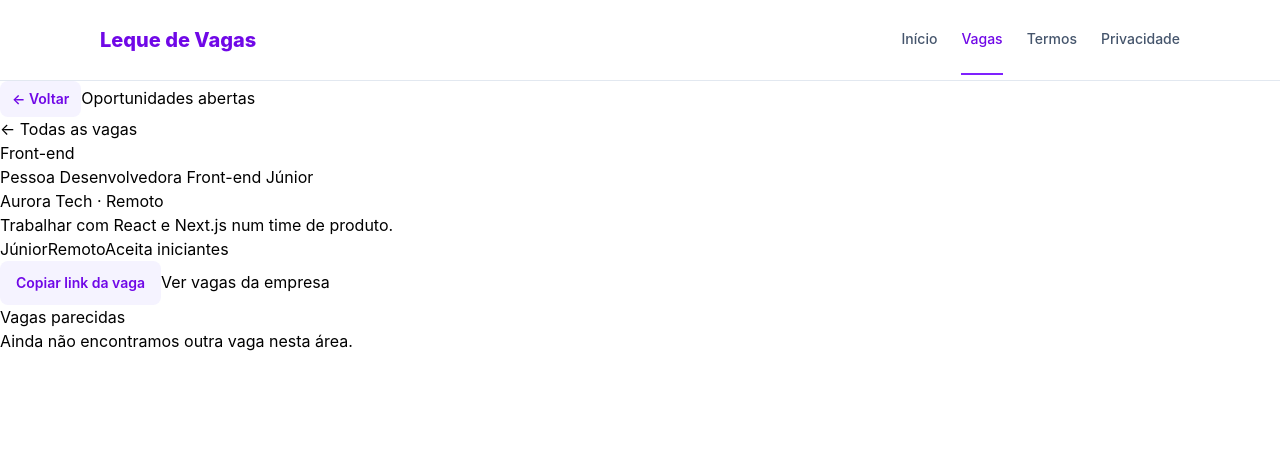
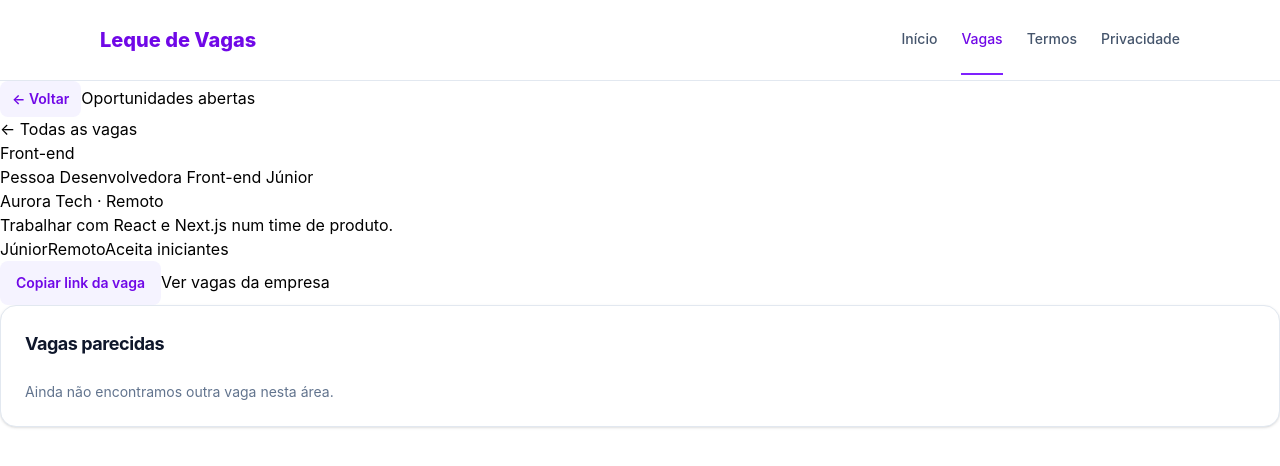
Before and after one commit to teteudeveloper/leque-vagas, a Next.js app: page /vagas/1 in a window 1280 px wide. Shown: the top 466 px of the page. Built offline with nearby package versions, Linux system fonts and the light colour scheme.

Commit message:
refactor: style similar jobs with shadcn cards

```diff
--- a/components/VagasParecidas.tsx
+++ b/components/VagasParecidas.tsx
@@ -1,25 +1,35 @@
 import Link from "next/link";
 import { vagas } from "@/data/vagas";
+import { Card, CardContent, CardHeader, CardTitle } from "@/components/ui/card";
 export default async function VagasParecidas({ area, id }: { area: string; id: string }) {
   await new Promise((resolve) => setTimeout(resolve, 2000));
   const parecidas = vagas.filter((vaga) => vaga.area === area && vaga.id !== id);
   return (
-    <section className="parecidas">
-      <h2>Vagas parecidas</h2>
+    <Card>
+      <CardHeader>
+        <CardTitle>Vagas parecidas</CardTitle>
+      </CardHeader>
+      <CardContent>
         {parecidas.length ? (
-        <ul>
+          <ul className="divide-y divide-violet-100">
             {parecidas.map((vaga) => (
-            <li key={vaga.id}>
-              <Link href={`/vagas/${vaga.id}`}>{vaga.titulo}</Link>
-              <small>
+              <li className="py-3 first:pt-0 last:pb-0" key={vaga.id}>
+                <Link
+                  className="font-semibold text-violet-700 hover:underline"
+                  href={`/vagas/${vaga.id}`}
+                >
+                  {vaga.titulo}
+                </Link>
+                <small className="block text-slate-500">
                   {vaga.empresa} · {vaga.local}
                 </small>
               </li>
             ))}
           </ul>
         ) : (
-        <p>Ainda não encontramos outra vaga nesta área.</p>
+          <p className="text-sm text-slate-500">Ainda não encontramos outra vaga nesta área.</p>
         )}
-    </section>
+      </CardContent>
+    </Card>
   );
 }
```
Lines whose indentation alone changed are shown as unchanged.
